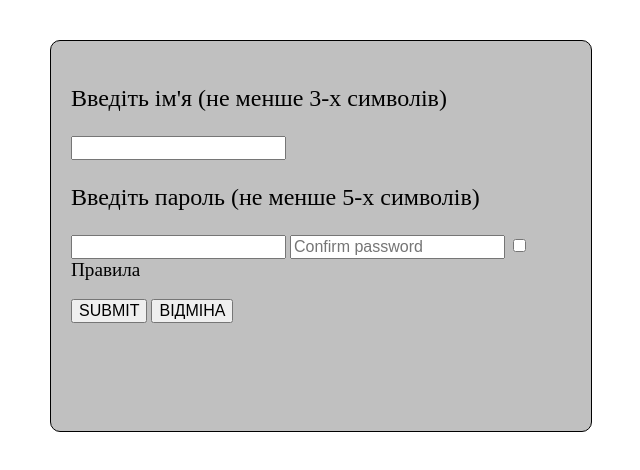
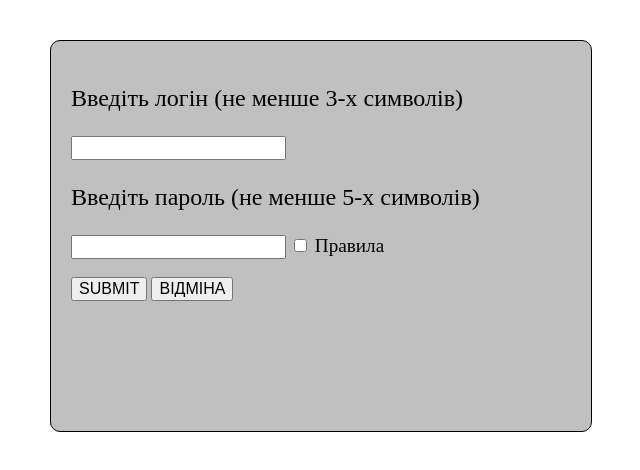
Before and after one commit to Pryimak-Volodya/Work, a plain HTML site: page index.html in a window 1280 px wide. Shown: the whole page, without its empty margins (319-959 px from the left). Drawn offline with Linux system fonts and the light colour scheme.

Commit message:
Update index.html

```diff
--- a/index.html
+++ b/index.html
@@ -31,13 +31,10 @@
 	<body>
 	<div class="box">
 		<form name="form1" method="post" action="" onsubmit="return from(this);">
-			<p>Введіть ім'я (не менше 3-х символів) </p>
+			<p>Введіть логін (не менше 3-х символів) </p>
 			<input  type="text" name="usName">
-			<span id="infoName">некоректні дані</span>
 			<p>Введіть пароль (не менше 5-х символів)</p>
 			<input type="password" name="usPass" required>
-			<input type="password" name="confirm_password" placeholder="Confirm password" required>
-			<span id="infoPass">некоректні дані</span>
 			<input type="checkbox" name="usCheckbox" value="yes" ><big> Правила </big><br><br>
 			<span id="infoUsCheckbox">Погодьте правила</span>
 			<input type="submit" value="SUBMIT">
```
